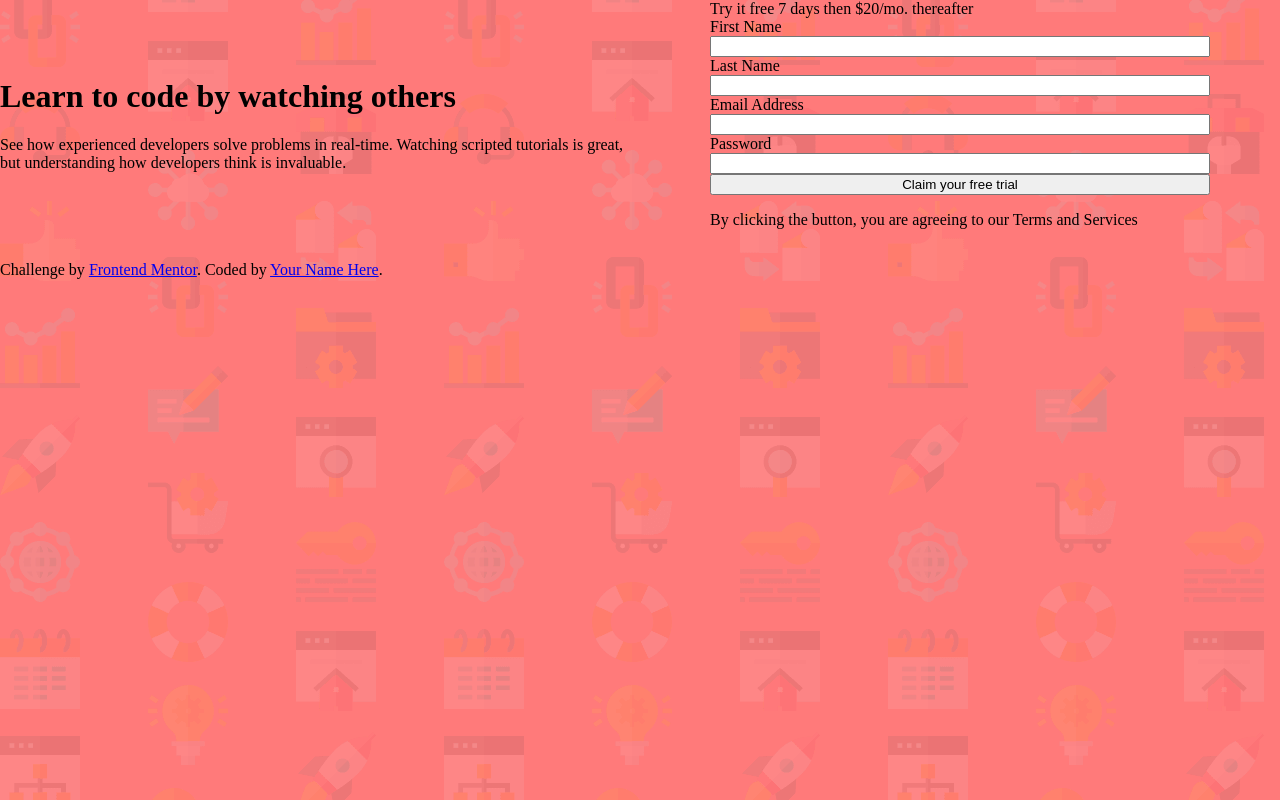
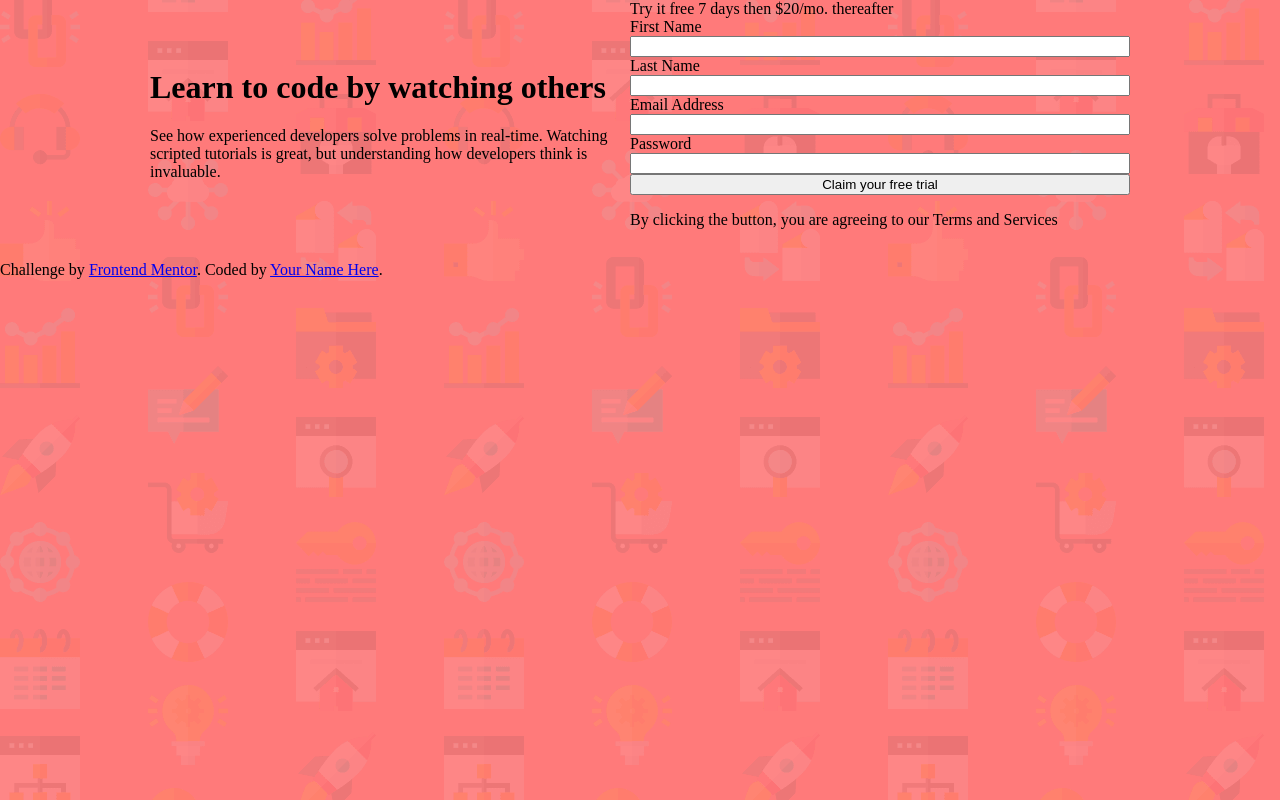
Before and after one commit to AlexOnWax/Marathon-Js_1_Alex_Manu, a plain HTML site: page index.html in a window 1280 px wide. Drawn offline with Linux system fonts and the light colour scheme.

Commit message:
first commit

```diff
--- a/style.css
+++ b/style.css
@@ -8,13 +8,14 @@ body {
 
     display: flex;
     justify-content: center;
-    align-items: center;
-
+    margin-left: 150px;
+    margin-right: 150px;
 }
 form {
     width: 500px;
     display: flex;
     flex-direction: column;
+
 
 
 }
```
